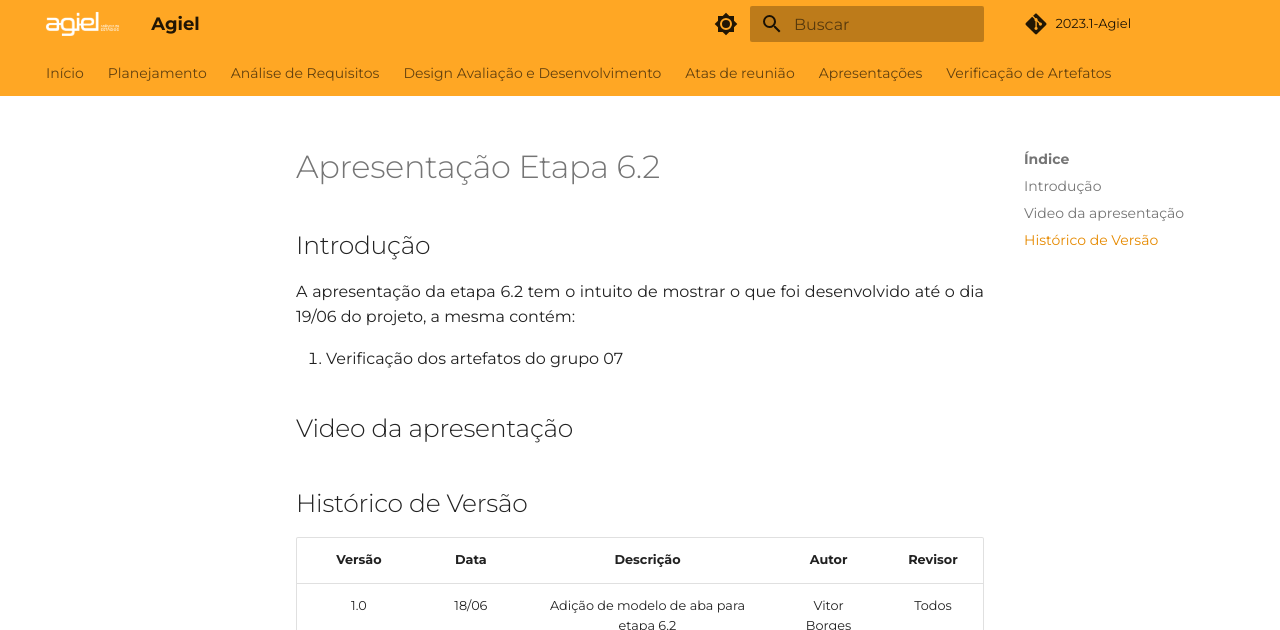
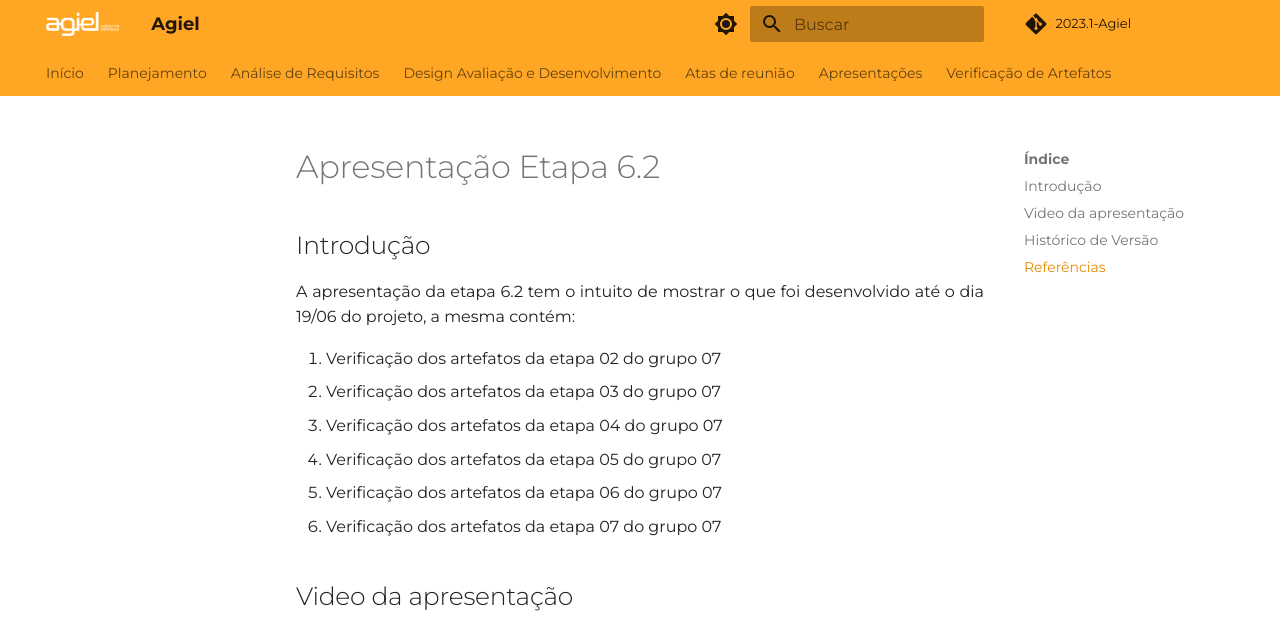
Before and after one commit to Interacao-Humano-Computador/2023.1-Agiel, an MkDocs documentation site: the page built from docs/apresentacoes/etapa-06.2.md, in a window 1280 px wide and 1381 px high. Shown: the top 630 px of the window. Built offline with MkDocs 1.6.1 and Material for MkDocs 9.7.7, drawn with Linux system fonts in a browser that asks for light colours; some web fonts are replaced; comment, search, counter and statistics services are not loaded; some of the changed text lies outside the part shown; grey boxes are pictures that could not be loaded.

Commit message:
docs: adicionado vídeo de apresentação da etapa 6.2

```diff
--- a/docs/apresentacoes/etapa-06.2.md
+++ b/docs/apresentacoes/etapa-06.2.md
@@ -6,15 +6,21 @@
 A apresentação da etapa 6.2 tem o intuito de mostrar o que foi desenvolvido até o dia 19/06 do projeto, a mesma contém:
 </p>
 
-1. Verificação dos artefatos do grupo 07
+1. Verificação dos artefatos da etapa 02 do grupo 07
+2. Verificação dos artefatos da etapa 03 do grupo 07
+3. Verificação dos artefatos da etapa 04 do grupo 07
+4. Verificação dos artefatos da etapa 05 do grupo 07
+5. Verificação dos artefatos da etapa 06 do grupo 07
+6. Verificação dos artefatos da etapa 07 do grupo 07
 
 ## Video da apresentação
-
-
+<iframe width="560" height="315" src="https://www.youtube.com/embed/au5ujzZn-zM" title="YouTube video player" frameborder="0" allow="accelerometer; autoplay; clipboard-write; encrypted-media; gyroscope; picture-in-picture; web-share" allowfullscreen></iframe>
 
 ## Histórico de Versão
 
 | Versão | Data  |            Descrição              |     Autor      |    Revisor    |
 |:------:|:-----:|:---------------------------------:|:--------------:|:-------------:|
 |  1.0   | 18/06 | Adição de modelo de aba para etapa 6.2 | Vitor Borges | Todos |
+|  1.1   | 19/06 | Adição do vídeo de apresentação da etapa 6.2 | Vitor Borges | Todos|
+
 ## Referências
```
